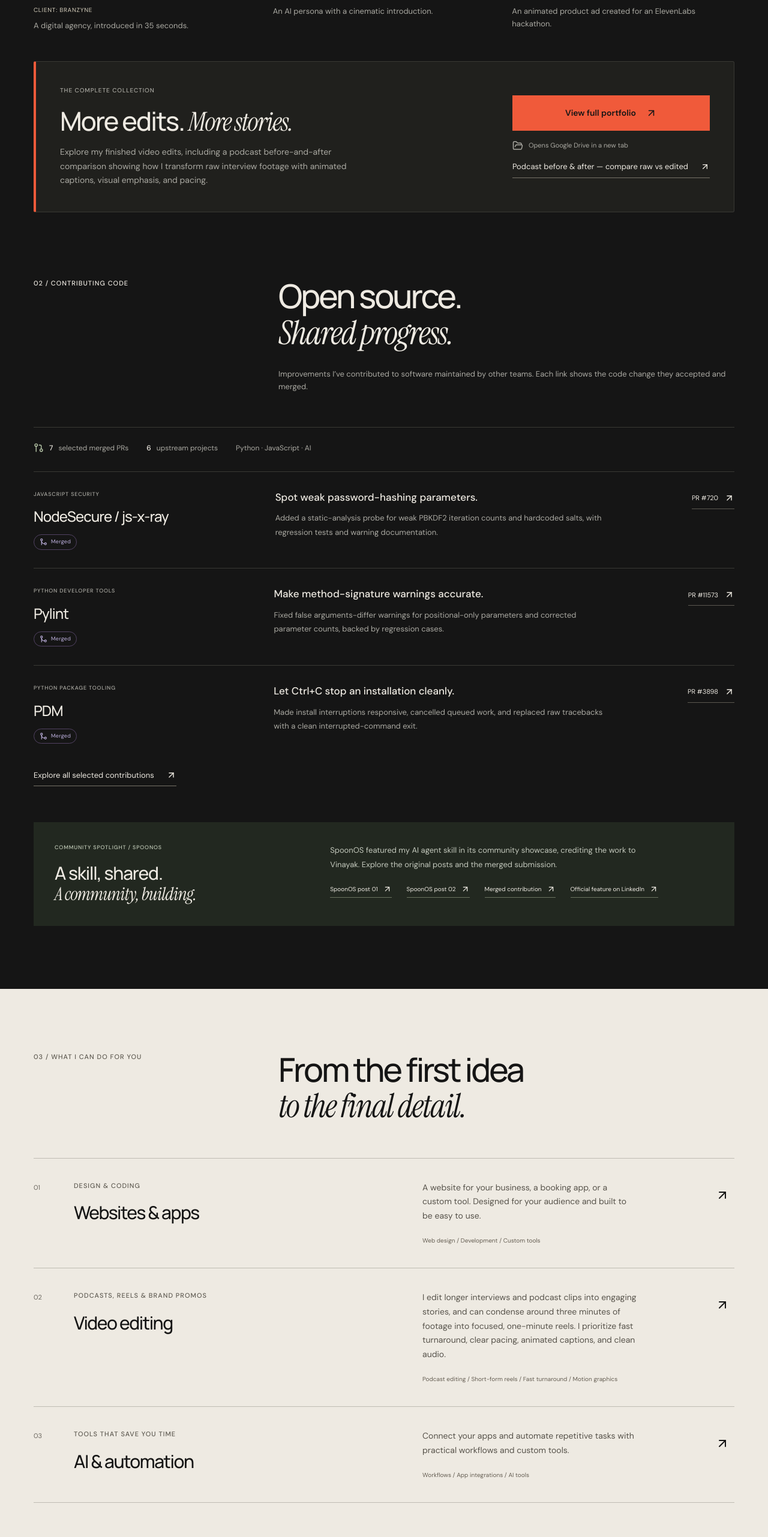
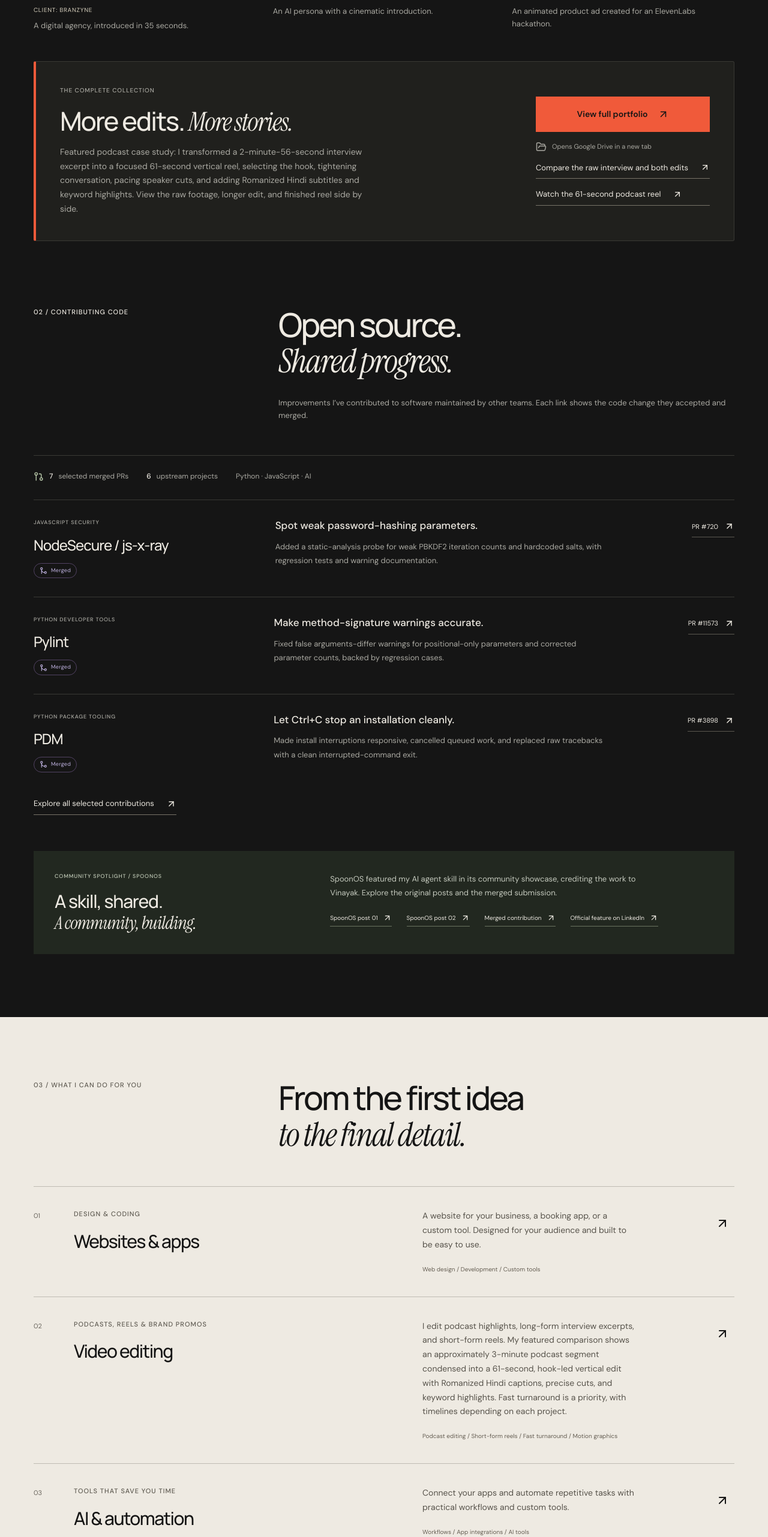
Before and after one commit to Vinayak19112003/portfolio3d, a React (Vite) app: page / in a window 1280 px wide. Shown: the part 2485-5048 px from the top of the page at 60% size. Built offline with nearby package versions, Linux system fonts and the light colour scheme.

Commit message:
Feature verified 61-second podcast reel and before-after case study

```diff
--- a/App.tsx
+++ b/App.tsx
@@ -40,11 +40,11 @@ function FullEditingPortfolio() {
     <div className="editing-portfolio-copy">
       <p className="eyebrow">The complete collection</p>
       <h3 id="editing-portfolio-heading">More edits. <em>More stories.</em></h3>
-      <p>Explore my finished video edits, including a podcast before-and-after comparison showing how I transform raw interview footage with animated captions, visual emphasis, and pacing.</p>
+      <p>Featured podcast case study: I transformed a 2-minute-56-second interview excerpt into a focused 61-second vertical reel, selecting the hook, tightening conversation, pacing speaker cuts, and adding Romanized Hindi subtitles and keyword highlights. View the raw footage, longer edit, and finished reel side by side.</p>
     </div>
     <div className="editing-portfolio-action">
       <a className="button editing-portfolio-button" href="https://drive.google.com/drive/folders/1QnPNTyNMiQcHHKwFMboF9LzPqB5nFBq1" target="_blank" rel="noopener noreferrer" aria-describedby="editing-portfolio-destination">View full portfolio <ArrowUpRight size={19}/></a>
-      <p id="editing-portfolio-destination"><FolderOpen size={18} aria-hidden="true"/> Opens Google Drive in a new tab</p><a className="text-link" href="https://drive.google.com/drive/folders/157L7036w2n61zhh0VDTAw39EcbEtlLMF" target="_blank" rel="noopener noreferrer">Podcast before &amp; after — compare raw vs edited <ArrowUpRight size={16}/></a>
+      <p id="editing-portfolio-destination"><FolderOpen size={18} aria-hidden="true"/> Opens Google Drive in a new tab</p><a className="text-link" href="https://drive.google.com/drive/folders/157L7036w2n61zhh0VDTAw39EcbEtlLMF" target="_blank" rel="noopener noreferrer">Compare the raw interview and both edits <ArrowUpRight size={16}/></a><a className="text-link" href="https://drive.google.com/file/d/1Ex9Lu5MYFaEY0tcHpvD7CHEEiWy3bWT5/view" target="_blank" rel="noopener noreferrer">Watch the 61-second podcast reel <ArrowUpRight size={16}/></a>
     </div>
   </aside>;
 }
@@ -65,7 +65,7 @@ function Home() {
     <section className="services-section" id="services" aria-labelledby="services-heading"><div className="shell"><div className="section-heading"><p className="eyebrow">03 / What I can do for you</p><h2 id="services-heading">From the first idea<br/><em>to the final detail.</em></h2></div>
       {[
         ["01", "Websites & apps", "Design & coding", "A website for your business, a booking app, or a custom tool. Designed for your audience and built to be easy to use.", "Web design / Development / Custom tools"],
-        ["02", "Video editing", "Podcasts, reels & brand promos", "I edit longer interviews and podcast clips into engaging stories, and can condense around three minutes of footage into focused, one-minute reels. I prioritize fast turnaround, clear pacing, animated captions, and clean audio.", "Podcast editing / Short-form reels / Fast turnaround / Motion graphics"],
+        ["02", "Video editing", "Podcasts, reels & brand promos", "I edit podcast highlights, long-form interview excerpts, and short-form reels. My featured comparison shows an approximately 3-minute podcast segment condensed into a 61-second, hook-led vertical edit with Romanized Hindi captions, precise cuts, and keyword highlights. Fast turnaround is a priority, with timelines depending on each project.", "Podcast editing / Short-form reels / Fast turnaround / Motion graphics"],
         ["03", "AI & automation", "Tools that save you time", "Connect your apps and automate repetitive tasks with practical workflows and custom tools.", "Workflows / App integrations / AI tools"],
       ].map(([n,title,label,description,tags]) => <a className="service-row" href="#contact" key={n}><span className="service-number">{n}</span><div><span className="eyebrow">{label}</span><h3>{title}</h3></div><div className="service-description"><p>{description}</p><small>{tags}</small></div><ArrowUpRight className="service-arrow"/></a>)}
     </div></section>
```
